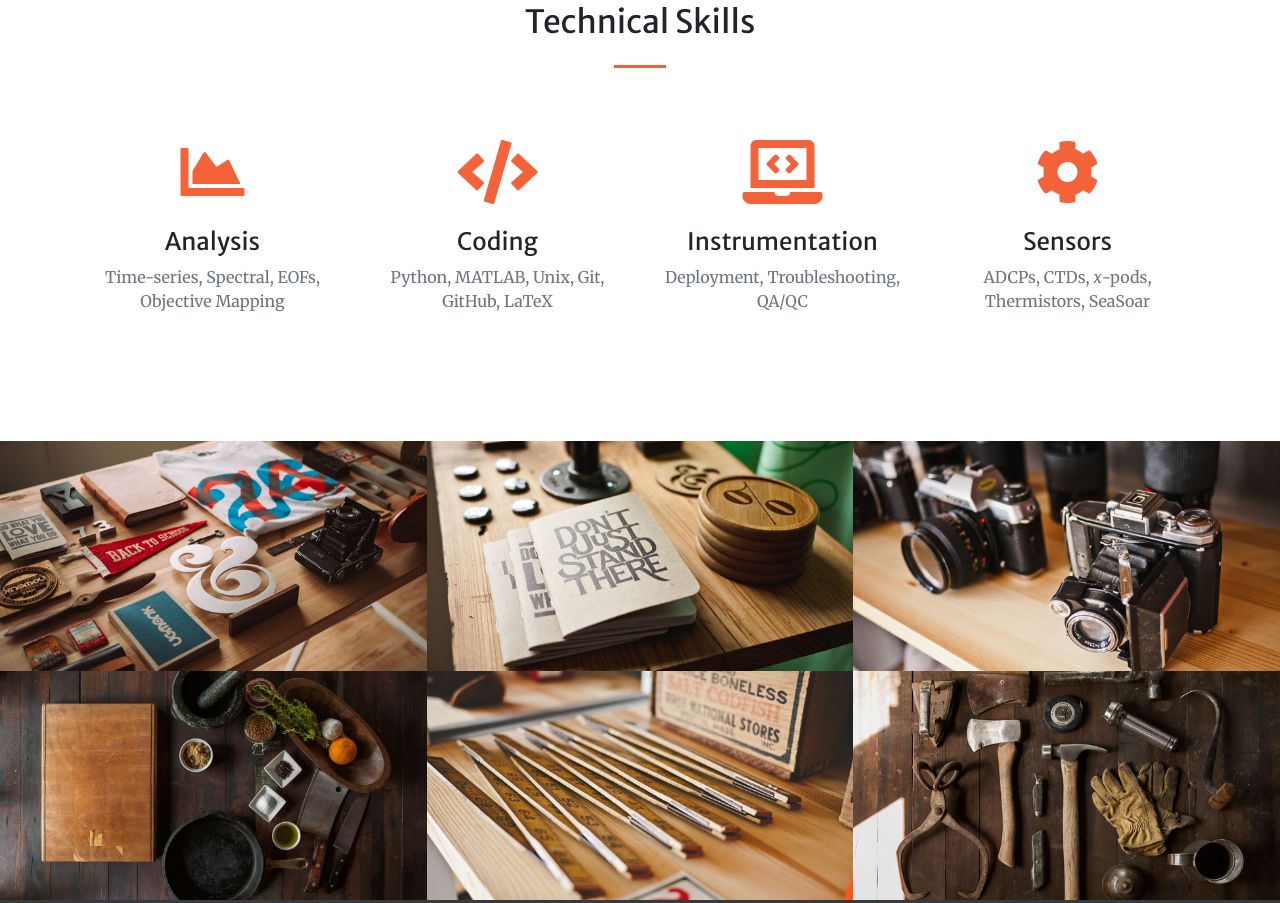
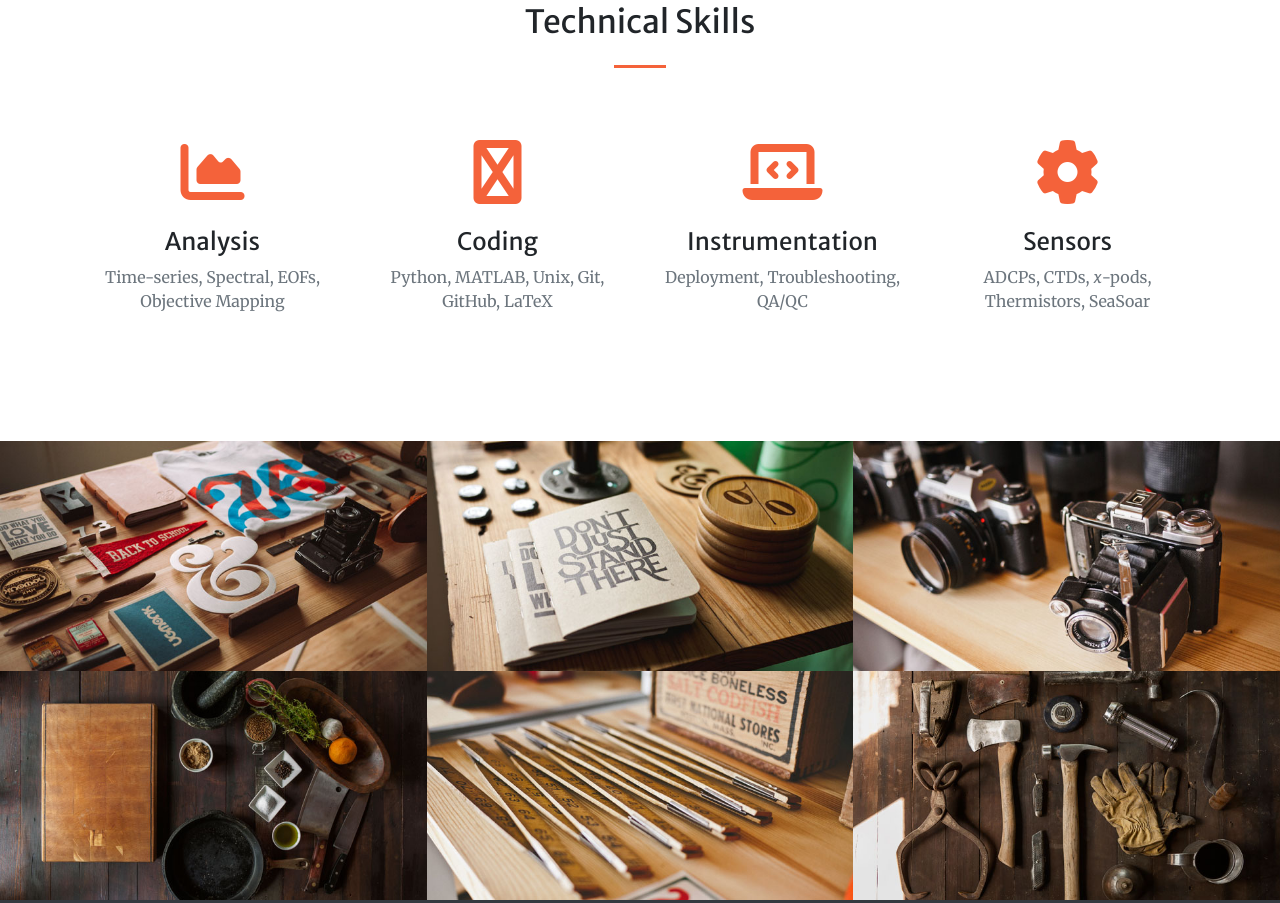
Before and after one commit to mvkovatch3/old-website, a website with bundled scripts: page index.html in a window 1280 px wide. Shown: the part 1403-2306 px from the top of the page. Built offline with nearby package versions, Linux system fonts and the light colour scheme.

Commit message:
attempting to update FA icons

```diff
--- a/index.html
+++ b/index.html
@@ -11,7 +11,8 @@
   <title>Mike Kovatch</title>
 
   <!-- Font Awesome Icons -->
-  <link href="vendor/fontawesome-free/css/all.min.css" rel="stylesheet" type="text/css">
+  <!-- <link href="vendor/fontawesome-free/css/all.min.css" rel="stylesheet" type="text/css"> -->
+  <script src="https://kit.fontawesome.com/ea48578db3.js" crossorigin="anonymous"></script>
 
   <!-- Google Fonts -->
   <link href="https://fonts.googleapis.com/css?family=Merriweather+Sans:400,700" rel="stylesheet">
@@ -103,7 +104,7 @@
         </div>
         <div class="col-lg-3 col-md-6 text-center">
           <div class="mt-5">
-            <i class="fas fa-4x fa-code text-primary mb-4"></i>
+            <i class="fas fa-4x fa-flickr text-primary mb-4"></i>
             <h3 class="h4 mb-2">Coding</h3>
             <p class="text-muted mb-0">Python, MATLAB, Unix, Git, GitHub, LaTeX</p>
           </div>
```
